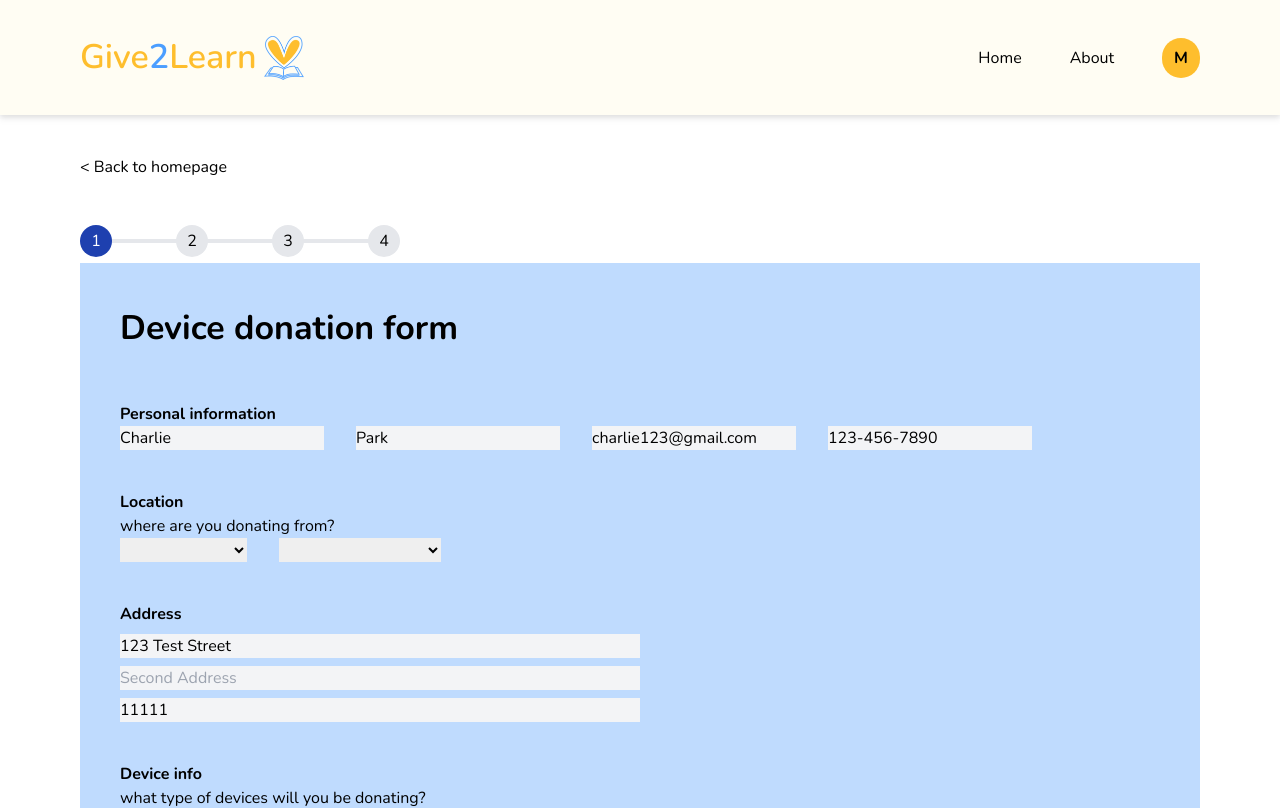
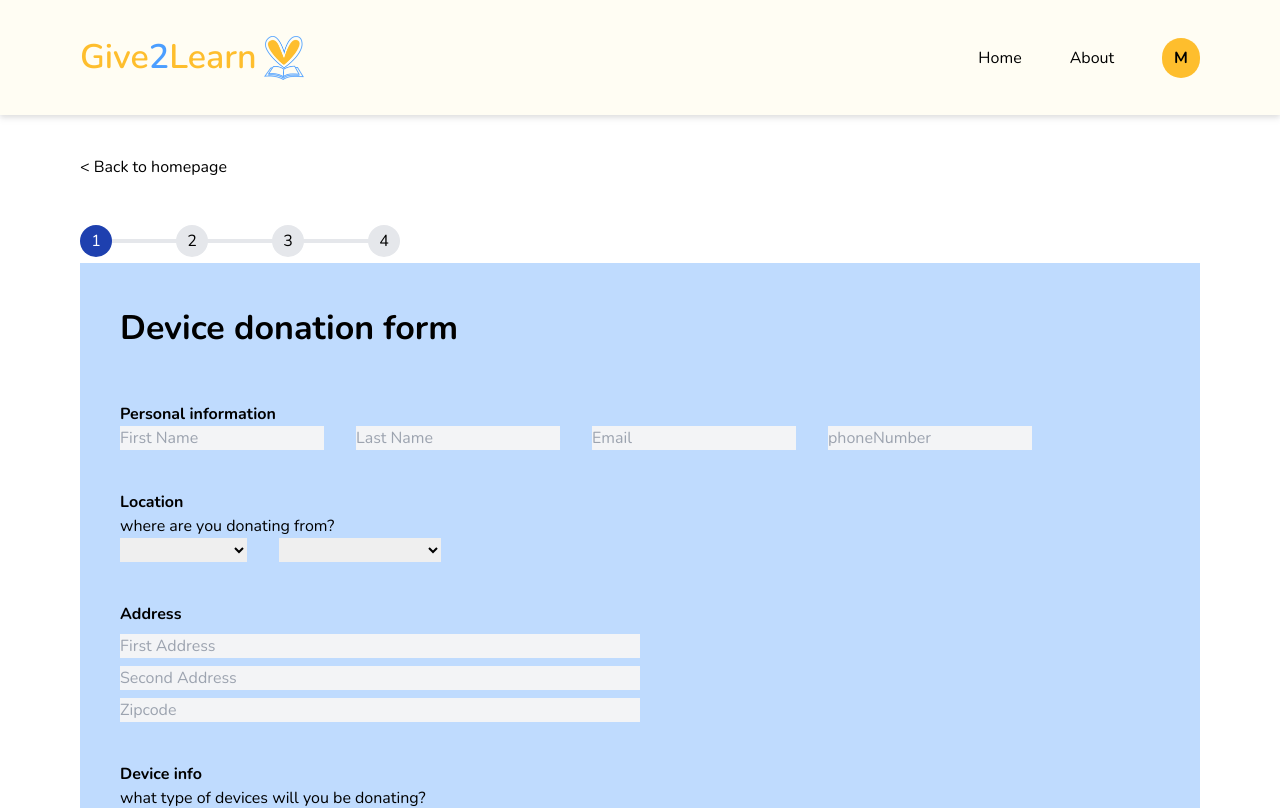
Before and after one commit to cindywongdev/give2learn-frontend, a Next.js app: page /donationflow in a window 1280 px wide. Shown: the top 808 px of the page. Built offline with nearby package versions, Linux system fonts and the light colour scheme.

Commit message:
form fixed string

```diff
--- a/src/app/donationflow/page.tsx
+++ b/src/app/donationflow/page.tsx
@@ -8,33 +8,35 @@ import Nav from '../nav/Nav.tsx';
 
 export default function Page() {
 
-	const [submitted, setSubmitted] = useState(false);
+	const [submitted, setSubmitted] = useState('');
 
 	const url = 'https://give2learn-backend.onrender.com/donations';
 	const [data, setData] = useState({
-		firstName: 'Charlie',
-		lastName: 'Park',
-		email: 'charlie123@gmail.com',
-		phoneNumber: '123-456-7890',
-		fromState: 'Hawaii',
-		fromCity: 'Honolulu',
-		address1: '123 Test Street',
-		zipcode: 11111,
-		deviceType: 'laptop',
-		isPC: true,
-		brand: 'HP',
-		modelType: 'HP Pavilion Plus',
-		quantityToDonate: 1,
-		isPickup: true,
-		donateDate: '2023-05-27T00:00:00.000Z'
+		firstName: '',
+		lastName: '',
+		email: '',
+		phoneNumber: '',
+		fromState: '',
+		fromCity: '',
+		address1: '',
+		zipcode: '',
+		deviceType: '',
+		isPC: '',
+		brand: '',
+		modelType: '',
+		quantityToDonate: '',
+		isPickup: '',
+		donateDate: '',
 	});
 
-function handleChange(e) {
-	const newData = { ...data };
-	newData[e.target.id] = e.target.value;
-	setData(newData);
+async function handleChange(e) {
+	 const newData = {...data};
+	 newData[e.target.id] = (e.target.value);
+	 setData(newData);
 	console.log(data);
 }
+
+
 
 	 async function handleSubmit(e) {
 		e.preventDefault();
```
